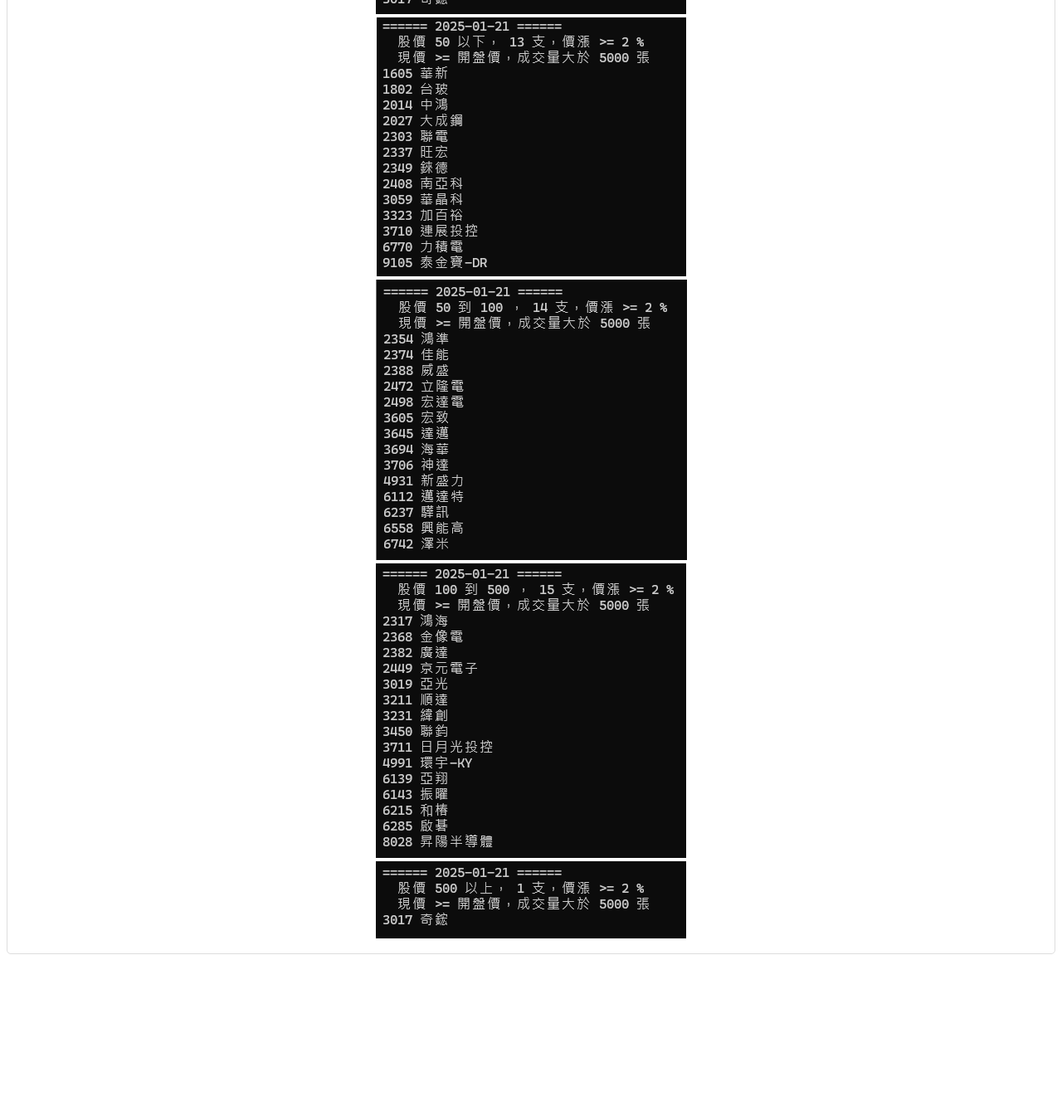
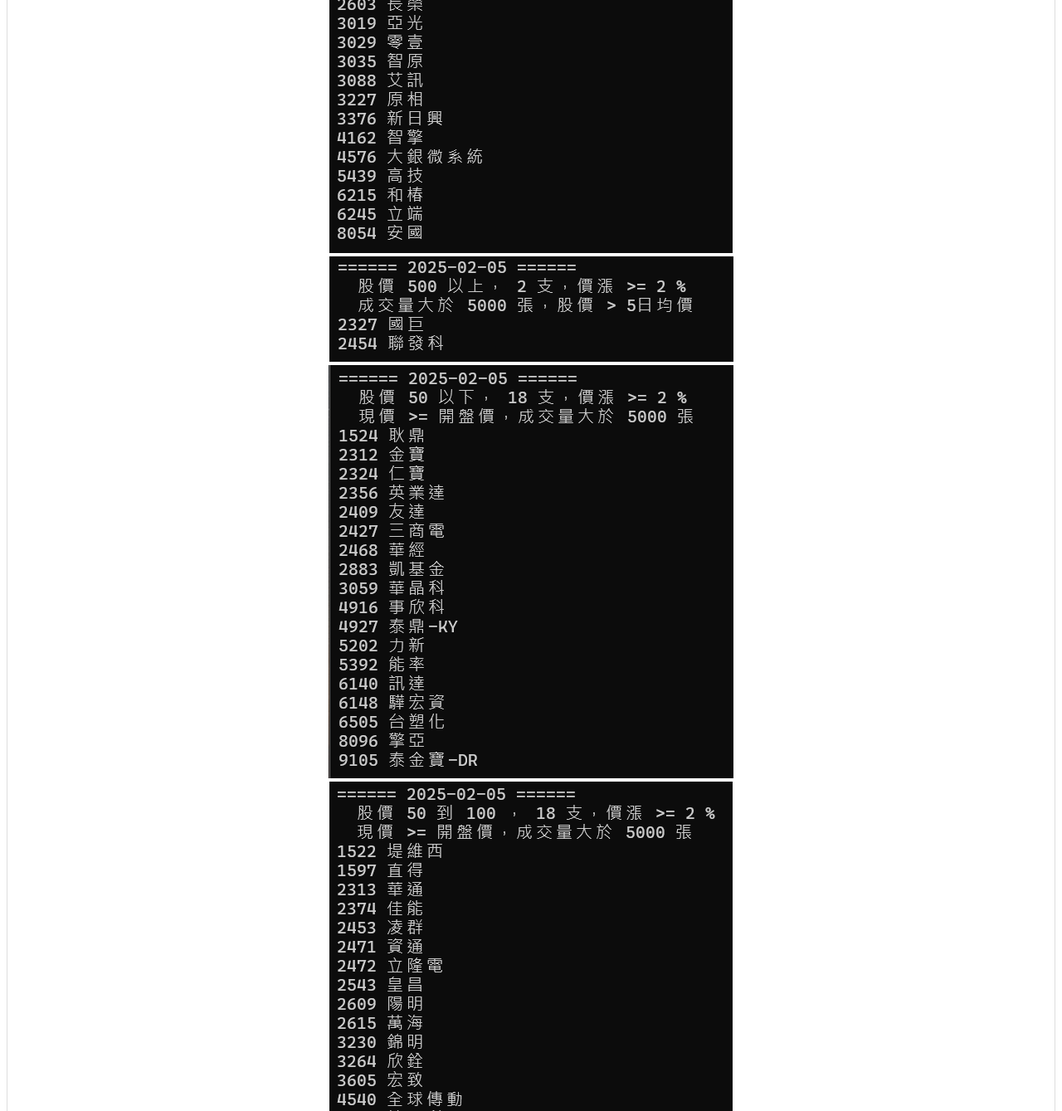
Before and after one commit to kidpal/kidpal.github.io, a plain HTML site: page index.html in a window 1280 px wide. Shown: the part 1461-2800 px from the top of the page at 83% size. Before the commit the page ends 2619 px from the top, so only its background shows below. Drawn offline with Linux system fonts and the light colour scheme.

Commit message:
20250205盤後

```diff
--- a/index.html
+++ b/index.html
@@ -62,42 +62,42 @@
 		-->
 		<tr><td align="center">
 		<picture>
-		  <img src="./analysis/2025-1-20-1.png" style="max-width:100%;height:auto;" alt="">
+		  <img src="./analysis/2025-2-5-1.png" style="max-width:100%;height:auto;" alt="">
 		</picture>
 		</td></tr>
 		<tr><td align="center">
 		<picture>
-		  <img src="./analysis/2025-1-20-2.png" style="max-width:100%;height:auto;" alt="">
+		  <img src="./analysis/2025-2-5-2.png" style="max-width:100%;height:auto;" alt="">
 		</picture>
 		</td></tr>
 		<tr><td align="center">
 		<picture>
-		  <img src="./analysis/2025-1-20-3.png" style="max-width:100%;height:auto;" alt="">
+		  <img src="./analysis/2025-2-5-3.png" style="max-width:100%;height:auto;" alt="">
 		</picture>
 		</td></tr>
 		<tr><td align="center">
 		<picture>
-		  <img src="./analysis/2025-1-20-4.png" style="max-width:100%;height:auto;" alt="">
+		  <img src="./analysis/2025-2-5-4.png" style="max-width:100%;height:auto;" alt="">
 		</picture>
 		</td></tr>
 		<tr><td align="center">
 		<picture>
-		  <img src="./analysis/2025-1-20-5.png" style="max-width:100%;height:auto;" alt="">
+		  <img src="./analysis/2025-2-5-5.png" style="max-width:100%;height:auto;" alt="">
 		</picture>
 		</td></tr>
 		<tr><td align="center">
 		<picture>
-		  <img src="./analysis/2025-1-20-6.png" style="max-width:100%;height:auto;" alt="">
+		  <img src="./analysis/2025-2-5-6.png" style="max-width:100%;height:auto;" alt="">
 		</picture>
 		</td></tr>
 		<tr><td align="center">
 		<picture>
-		  <img src="./analysis/2025-1-20-7.png" style="max-width:100%;height:auto;" alt="">
+		  <img src="./analysis/2025-2-5-7.png" style="max-width:100%;height:auto;" alt="">
 		</picture>
 		</td></tr>
 		<tr><td align="center">
 		<picture>
-		  <img src="./analysis/2025-1-20-8.png" style="max-width:100%;height:auto;" alt="">
+		  <img src="./analysis/2025-2-5-8.png" style="max-width:100%;height:auto;" alt="">
 		</picture>
 		</td></tr>
 		</table>
```
Also changed, not shown: analysis/2025-2-5-1.png (added), analysis/2025-2-5-2.png (added), analysis/2025-2-5-3.png (added), analysis/2025-2-5-4.png (added), analysis/2025-2-5-5.png (added), analysis/2025-2-5-6.png (added), analysis/2025-2-5-7.png (added), analysis/2025-2-5-8.png (added).
